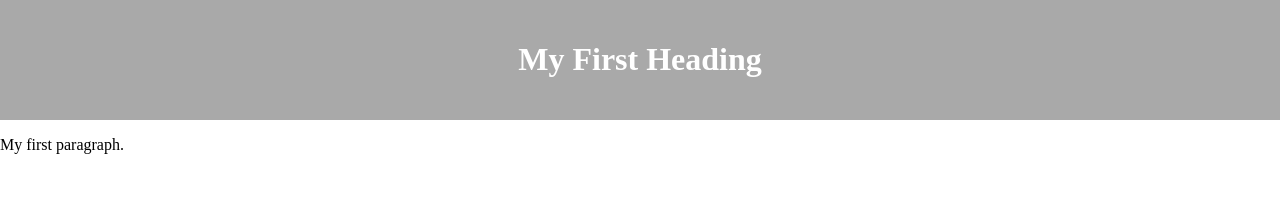
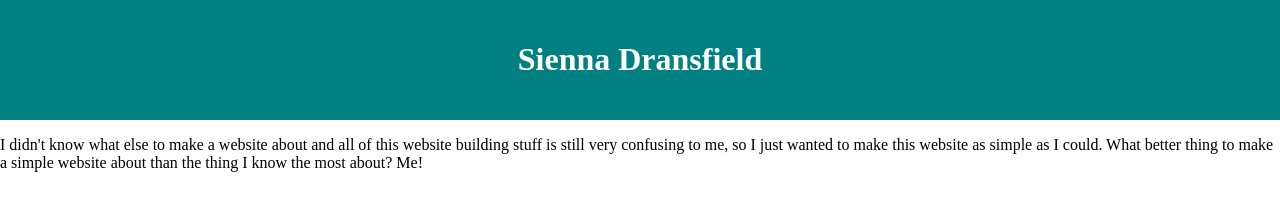
Before and after one commit to cc-drans/First-Website-About-Me, a plain HTML site: page index.html in a window 1280 px wide. Drawn offline with Linux system fonts and the light colour scheme.

Commit message:
Update index.html

```diff
--- a/index.html
+++ b/index.html
@@ -5,7 +5,7 @@
             body {margin:0; }
             .header {
       color: white;
-      background-color: darkgray;
+      background-color: teal;
       padding: 20px;
       text-align: center;
     }
@@ -13,8 +13,12 @@
     </head>
     <body>
         <div class="header">
-          <h1>My First Heading</h1>
+          <h1>Sienna Dransfield</h1>
         </div>
-        <p>My first paragraph.</p>
+        <p>I didn't know what else to make a website about and all of this website
+            building stuff is still very confusing to me, so I just wanted to make
+            this website as simple as I could. What better thing to make a simple
+            website about than the thing I know the most about? Me!
+        </p>
       </body>
 </html>
```
